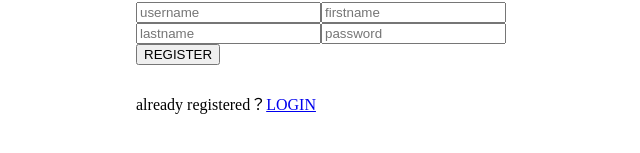
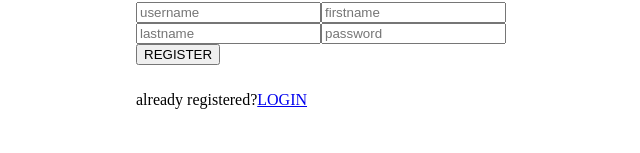
Before and after one commit to lzruiv4/sb-management, a Vue app: page /register in a window 1280 px wide. Shown: the part 175-328 px from the top of the page, without its empty margins (304-944 px from the left). Built offline with nearby package versions, Linux system fonts and the light colour scheme.

Commit message:
20250528 :: fix RegisterView #4

```diff
--- a/src/domain/dtos/auth.dto.ts
+++ b/src/domain/dtos/auth.dto.ts
@@ -1,4 +1,4 @@
-// import type { RoleType } from '../enums/role.enum'
+import type { RoleType } from '../enums/role.enum'
 
 export interface ITokenDTO {
   userId: string
@@ -15,7 +15,7 @@ export interface IRegisterRequestDTO {
   firstname: string
   lastname: string
   password: string
-  // roles: RoleType[]
+  roles: RoleType[]
 }
 
 export interface IRegisterResponseDTO {
--- a/src/views/RegisterView.vue
+++ b/src/views/RegisterView.vue
@@ -32,7 +32,7 @@
       />
       <button type="submit">REGISTER</button>
     </form>
-    <p>already registered？<router-link to="/login">LOGIN</router-link></p>
+    <p>already registered?<router-link to="/login">LOGIN</router-link></p>
   </div>
 </template>
 
@@ -40,6 +40,7 @@
 import { reactive } from 'vue'
 import { register } from '@/api/auth-api'
 import { useRouter } from 'vue-router'
+import { RoleType } from '@/domain/enums/role.enum'
 
 const router = useRouter()
 
@@ -48,6 +49,7 @@ const form = reactive({
   firstname: '',
   lastname: '',
   password: '',
+  roles: [RoleType.ROLE_ADMIN],
 })
 
 const handleRegister = async () => {
```
